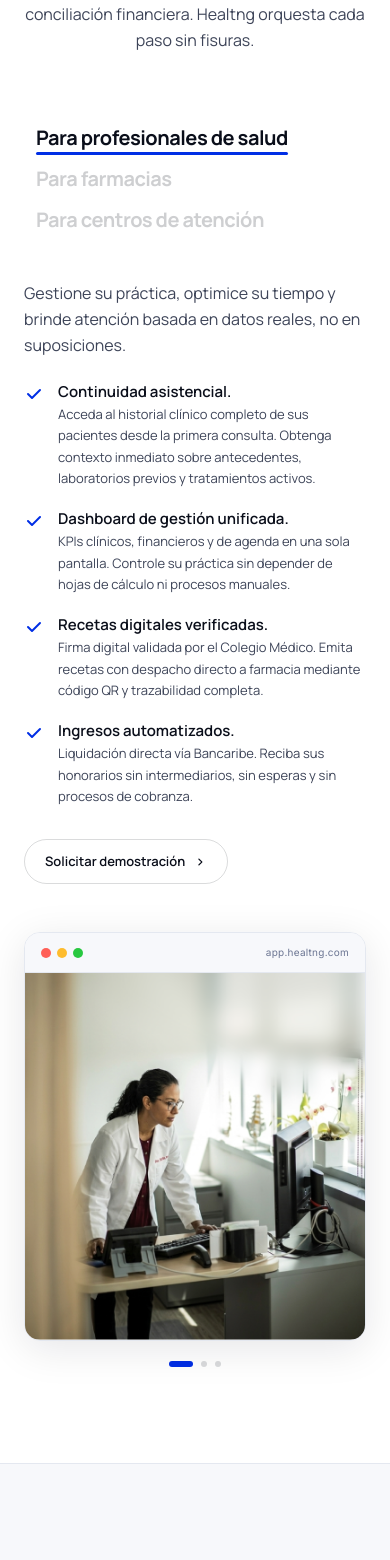
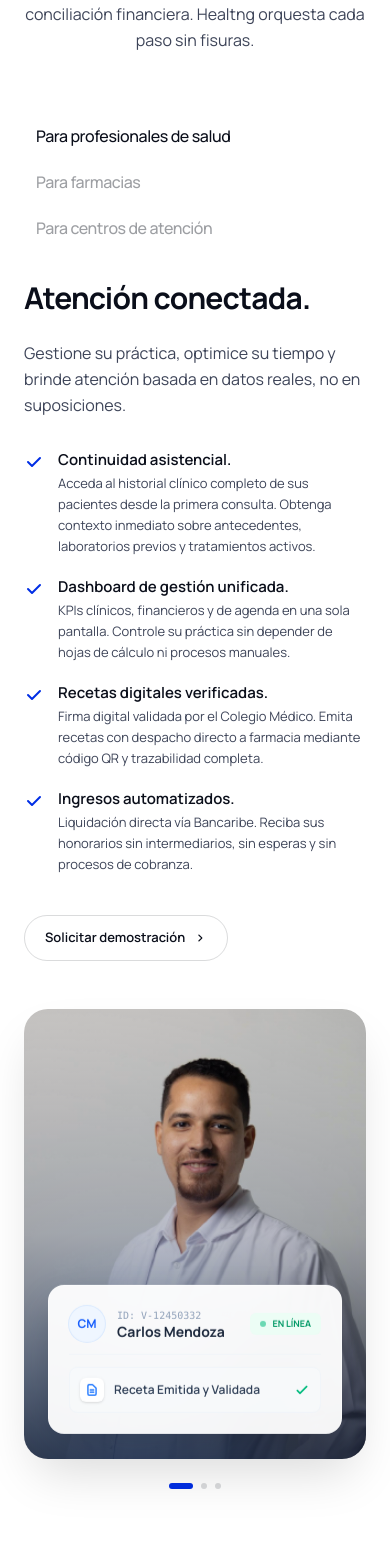
Before and after one commit to healtng-Tech/web, a React (Vite) app: page / in a window 390 px wide. Shown: the part 4308-5868 px from the top of the page. Built offline with nearby package versions, Linux system fonts and the light colour scheme.

Commit message:
Update FeaturesShowcase.jsx

```diff
--- a/src/components/landing/FeaturesShowcase.jsx
+++ b/src/components/landing/FeaturesShowcase.jsx
@@ -1,190 +1,179 @@
 import React, { memo, useState, useCallback } from 'react';
 import { useInView } from '../../hooks/useInView';
-import pantallasUrl from '../../assets/pantallas.png';
 
-// ─── Ilustración Órdenes ────────────────────────────────────────────────────
-function OrdersIllustration() {
-  return (
-    <svg viewBox="0 0 440 340" fill="none" xmlns="http://www.w3.org/2000/svg" className="w-full" aria-hidden="true">
-      <rect x="40" y="30" width="220" height="160" rx="16" fill="white" stroke="#E4E8F0" strokeWidth="1.5"/>
-      <rect x="40" y="30" width="220" height="44" rx="16" fill="#002EE5" fillOpacity="0.05"/>
-      <circle cx="68" cy="52" r="10" fill="#002EE5" fillOpacity="0.12"/>
-      <text x="86" y="48" fontSize="11" fill="#002EE5" fontWeight="700" fontFamily="Manrope,sans-serif">Amoxicilina · 500mg</text>
-      <text x="86" y="63" fontSize="9" fill="#6B7592" fontFamily="Manrope,sans-serif">Dosis: 500mg · Frecuencia: cada 8hrs</text>
-      <line x1="56" y1="86" x2="244" y2="86" stroke="#E4E8F0" strokeWidth="1"/>
-      <text x="56" y="104" fontSize="9" fill="#6B7592" fontFamily="Manrope,sans-serif">Dr. Jesus Ferrer · ESPECIALISTA</text>
-      <text x="56" y="120" fontSize="9" fill="#6B7592" fontFamily="Manrope,sans-serif">Emitida: 28/05/2026 · Válida hasta: 26/08/2026</text>
-      <rect x="56" y="132" width="120" height="18" rx="9" fill="#E6F9F4"/>
-      <text x="64" y="144" fontSize="8" fill="#00A878" fontWeight="700" fontFamily="Manrope,sans-serif">✓ Firma Digital Verificada</text>
-      <rect x="216" y="56" width="30" height="30" rx="6" fill="#002EE5" fillOpacity="0.07"/>
-      <rect x="220" y="60" width="8" height="8" rx="1.5" fill="#002EE5"/>
-      <rect x="230" y="60" width="8" height="8" rx="1.5" fill="#002EE5" fillOpacity="0.4"/>
-      <rect x="220" y="70" width="8" height="8" rx="1.5" fill="#002EE5" fillOpacity="0.4"/>
-      <rect x="230" y="70" width="8" height="8" rx="1.5" fill="#002EE5"/>
-      <path d="M150 198 L150 228" stroke="#002EE5" strokeWidth="1.5" strokeDasharray="4 3"/>
-      <polygon points="144,226 156,226 150,238" fill="#002EE5" fillOpacity="0.5"/>
-      <rect x="70" y="240" width="180" height="64" rx="14" fill="white" stroke="#E4E8F0" strokeWidth="1.5"/>
-      <circle cx="98" cy="272" r="16" fill="#E6F9F4"/>
-      <text x="94" y="277" fontSize="13" fill="#00A878" textAnchor="middle">✓</text>
-      <text x="120" y="265" fontSize="10" fill="#0A0E1A" fontWeight="700" fontFamily="Manrope,sans-serif">Farmacia Central</text>
-      <text x="120" y="280" fontSize="8.5" fill="#6B7592" fontFamily="Manrope,sans-serif">Dispensada · 28/05 · 10:32 AM</text>
-      <rect x="310" y="60" width="100" height="200" rx="14" fill="white" stroke="#E4E8F0" strokeWidth="1.5"/>
-      <text x="330" y="84" fontSize="8" fill="#6B7592" fontFamily="Manrope,sans-serif" fontWeight="700" letterSpacing="1">ESTADO</text>
-      {[
-        { y: 108, color: '#00A878', label: 'Emitida'     },
-        { y: 144, color: '#00A878', label: 'QR activo'   },
-        { y: 180, color: '#F59E0B', label: 'En farmacia' },
-        { y: 216, color: '#E4E8F0', label: 'Entregada'   },
-      ].map((s, i) => (
-        <g key={i}>
-          <circle cx="328" cy={s.y} r="6" fill={s.color}/>
-          {i < 3 && <line x1="328" y1={s.y + 6} x2="328" y2={s.y + 32} stroke="#E4E8F0" strokeWidth="1.5"/>}
-          <text x="342" y={s.y + 5} fontSize="9" fill="#3D4458" fontFamily="Manrope,sans-serif">{s.label}</text>
-        </g>
-      ))}
-    </svg>
-  );
-}
+// ─── Importación de fotografías ──────────────────────────────────────────────
+import profesionalImg from '../../assets/profesional.png';
+import farmaciaImg from '../../assets/Farmacia.png';
+import consultorioImg from '../../assets/consultorio.png';
 
-// ─── Ilustración Finanzas ────────────────────────────────────────────────────
-function FinanceIllustration() {
-  const bars = [55, 42, 68, 50, 80, 65, 92];
-  return (
-    <svg viewBox="0 0 440 340" fill="none" xmlns="http://www.w3.org/2000/svg" className="w-full" aria-hidden="true">
-      <rect x="30" y="20" width="380" height="300" rx="20" fill="white" stroke="#E4E8F0" strokeWidth="1.5"/>
-      <text x="54" y="54" fontSize="12" fill="#6B7592" fontFamily="Manrope,sans-serif">Conciliación del día</text>
-      <text x="54" y="80" fontSize="28" fill="#0A0E1A" fontWeight="800" fontFamily="Manrope,sans-serif">$12,840</text>
-      <rect x="54" y="90" width="80" height="20" rx="10" fill="#E6F9F4"/>
-      <text x="62" y="104" fontSize="8.5" fill="#00A878" fontWeight="700" fontFamily="Manrope,sans-serif">+14.2% vs ayer</text>
-      <rect x="310" y="40" width="78" height="26" rx="10" fill="#002EE5" fillOpacity="0.08"/>
-      <text x="322" y="57" fontSize="9.5" fill="#002EE5" fontWeight="700" fontFamily="Manrope,sans-serif">Bancaribe ✓</text>
-      {bars.map((h, i) => (
-        <rect key={i} x={54 + i * 50} y={260 - (h / 100) * 120} width={32} height={(h / 100) * 120}
-          rx="8" fill="#002EE5" fillOpacity={i === bars.length - 1 ? 0.9 : 0.12 + i * 0.08}/>
-      ))}
-      <line x1="54" y1="260" x2="406" y2="260" stroke="#E4E8F0" strokeWidth="1"/>
-      <polyline points="70,248 120,238 170,224 220,234 270,210 320,220 370,196"
-        stroke="#002EE5" strokeWidth="2.5" strokeLinecap="round" strokeLinejoin="round" fill="none" opacity="0.35"/>
-      <circle cx="370" cy="196" r="5" fill="#002EE5"/>
-      <circle cx="370" cy="196" r="9" fill="#002EE5" fillOpacity="0.15"/>
-    </svg>
-  );
-}
-
-// ─── Datos de roles ──────────────────────────────────────────────────────────
+// ─── Datos de roles (Con Micro-UIs en lugar de iconos simples) ───────────────
 const ROLES = [
   {
     id: 'medicos',
     tab: 'Para profesionales de salud',
     heading: 'Atención conectada.',
-    subhead:
-      'Gestione su práctica, optimice su tiempo y brinde atención basada en datos reales, no en suposiciones.',
-
+    subhead: 'Gestione su práctica, optimice su tiempo y brinde atención basada en datos reales, no en suposiciones.',
     bullets: [
-      {
-        title: 'Continuidad asistencial.',
-        desc: 'Acceda al historial clínico completo de sus pacientes desde la primera consulta. Obtenga contexto inmediato sobre antecedentes, laboratorios previos y tratamientos activos.'
-      },
-      {
-        title: 'Dashboard de gestión unificada.',
-        desc: 'KPIs clínicos, financieros y de agenda en una sola pantalla. Controle su práctica sin depender de hojas de cálculo ni procesos manuales.'
-      },
-      {
-        title: 'Recetas digitales verificadas.',
-        desc: 'Firma digital validada por el Colegio Médico. Emita recetas con despacho directo a farmacia mediante código QR y trazabilidad completa.'
-      },
-      {
-        title: 'Ingresos automatizados.',
-        desc: 'Liquidación directa vía Bancaribe. Reciba sus honorarios sin intermediarios, sin esperas y sin procesos de cobranza.'
-      }
+      { title: 'Continuidad asistencial.', desc: 'Acceda al historial clínico completo de sus pacientes desde la primera consulta. Obtenga contexto inmediato sobre antecedentes, laboratorios previos y tratamientos activos.' },
+      { title: 'Dashboard de gestión unificada.', desc: 'KPIs clínicos, financieros y de agenda en una sola pantalla. Controle su práctica sin depender de hojas de cálculo ni procesos manuales.' },
+      { title: 'Recetas digitales verificadas.', desc: 'Firma digital validada por el Colegio Médico. Emita recetas con despacho directo a farmacia mediante código QR y trazabilidad completa.' },
+      { title: 'Ingresos automatizados.', desc: 'Liquidación directa vía Bancaribe. Reciba sus honorarios sin intermediarios, sin esperas y sin procesos de cobranza.' }
     ],
-
-    visual: 'screenshot'
+    image: profesionalImg,
+    glowColor: 'bg-blue-500',
+    // MICRO-UI: Historial Clínico
+    customWidget: (
+      <div className="flex flex-col gap-3 w-full">
+        <div className="flex items-center justify-between pb-3 border-b border-slate-100/80">
+          <div className="flex items-center gap-3">
+            <div className="size-9 rounded-full bg-blue-50 flex items-center justify-center text-blue-600 font-bold text-xs ring-1 ring-blue-100">CM</div>
+            <div className="flex flex-col">
+              <span className="text-[10px] font-mono text-slate-400">ID: V-12450332</span>
+              <span className="text-[14px] font-bold text-slate-800 leading-none mt-0.5">Carlos Mendoza</span>
+            </div>
+          </div>
+          <div className="bg-emerald-50 text-emerald-600 text-[9px] font-bold px-2.5 py-1 rounded-md flex items-center gap-1.5">
+            <span className="size-1.5 rounded-full bg-emerald-500 animate-pulse"></span>
+            EN LÍNEA
+          </div>
+        </div>
+        <div className="flex items-center justify-between bg-slate-50/80 rounded-lg p-2.5 border border-slate-100">
+          <div className="flex items-center gap-2.5">
+            <div className="size-6 rounded-md bg-white shadow-sm flex items-center justify-center text-blue-500">
+              <svg className="size-3.5" fill="none" viewBox="0 0 24 24" stroke="currentColor" strokeWidth="2.5">
+                <path strokeLinecap="round" strokeLinejoin="round" d="M9 12h6m-6 4h6m2 5H7a2 2 0 01-2-2V5a2 2 0 012-2h5.586a1 1 0 01.707.293l5.414 5.414a1 1 0 01.293.707V19a2 2 0 01-2 2z" />
+              </svg>
+            </div>
+            <span className="text-[12px] font-semibold text-slate-700">Receta Emitida y Validada</span>
+          </div>
+          <svg className="size-4 text-emerald-500" fill="none" viewBox="0 0 24 24" stroke="currentColor" strokeWidth="2.5">
+            <path strokeLinecap="round" strokeLinejoin="round" d="M5 13l4 4L19 7" />
+          </svg>
+        </div>
+      </div>
+    )
   },
-
   {
     id: 'farmacias',
     tab: 'Para farmacias',
     heading: 'Orquestación de alto rendimiento.',
-    subhead:
-      'Optimice su inventario, automatice la logística y despache con precisión. Una infraestructura diseñada para proteger su rentabilidad y eliminar la fricción en mostrador.',
-
+    subhead: 'Optimice su inventario, automatice la logística y despache con precisión. Una infraestructura diseñada para proteger su rentabilidad y eliminar la fricción en mostrador.',
     bullets: [
-      {
-        title: 'Gestión de inventario de grado farmacéutico.',
-        desc: 'Control total sobre lotes y fechas de vencimiento. Gestione su abastecimiento directamente desde el Marketplace B2B conectado a proveedores aliados.'
-      },
-      {
-        title: 'Validación de recetas en segundos.',
-        desc: 'Escanee la receta digital, valide la identidad del paciente y verifique la prescripción en menos de 3 segundos.'
-      },
-      {
-        title: 'Stock predictivo y sin quiebres.',
-        desc: 'Cruce la demanda de prescripciones con el histórico de ventas para anticipar compras y evitar pérdidas por falta de inventario.'
-      },
-      {
-        title: 'Cobro embebido en el despacho.',
-        desc: 'Procese pagos C2P y B2P dentro del flujo de dispensación. La conciliación financiera ocurre automáticamente al cierre del día.'
-      }
+      { title: 'Gestión de inventario de grado farmacéutico.', desc: 'Control total sobre lotes y fechas de vencimiento. Gestione su abastecimiento directamente desde el Marketplace B2B conectado a proveedores aliados.' },
+      { title: 'Validación de recetas en segundos.', desc: 'Escanee la receta digital, valide la identidad del paciente y verifique la prescripción en menos de 3 segundos.' },
+      { title: 'Stock predictivo y sin quiebres.', desc: 'Cruce la demanda de prescripciones con el histórico de ventas para anticipar compras y evitar pérdidas por falta de inventario.' },
+      { title: 'Cobro embebido en el despacho.', desc: 'Procese pagos C2P y B2P dentro del flujo de dispensación. La conciliación financiera ocurre automáticamente al cierre del día.' }
     ],
-
-    visual: 'orders'
+    image: farmaciaImg,
+    glowColor: 'bg-emerald-500',
+    // MICRO-UI: Escáner y Stock
+    customWidget: (
+      <div className="flex flex-col gap-3 w-full">
+        <div className="flex items-start gap-3">
+          <div className="relative size-12 bg-slate-50 rounded-xl shadow-sm border border-slate-200 flex items-center justify-center shrink-0 overflow-hidden">
+            <div className="absolute top-0 left-0 right-0 h-[2px] bg-emerald-500 shadow-[0_0_8px_#10b981] animate-[scan_2s_ease-in-out_infinite]" />
+            <svg className="size-6 text-slate-400" fill="none" viewBox="0 0 24 24" stroke="currentColor" strokeWidth="1.5">
+              <path strokeLinecap="round" strokeLinejoin="round" d="M12 4v1m6 11h2m-6 0h-2v4m0-11v3m0 0h.01M12 12h4.01M16 20h4M4 12h4m12 0h.01M5 8h2a1 1 0 001-1V5a1 1 0 00-1-1H5a1 1 0 00-1 1v2a1 1 0 001 1zm14 0h2a1 1 0 001-1V5a1 1 0 00-1-1h-2a1 1 0 00-1 1v2a1 1 0 001 1zM5 20h2a1 1 0 001-1v-2a1 1 0 00-1-1H5a1 1 0 00-1 1v2a1 1 0 001 1z" />
+            </svg>
+          </div>
+          <div className="flex flex-col pt-0.5 w-full">
+            <div className="flex justify-between items-center mb-1">
+              <span className="text-[10px] font-bold tracking-widest text-emerald-600 uppercase">QR Detectado</span>
+              <span className="text-[10px] font-mono text-slate-400">0.3s</span>
+            </div>
+            <span className="text-[14px] font-bold text-slate-800 leading-tight">Amoxicilina 500mg</span>
+            <span className="text-[11px] text-slate-500 mt-0.5">Dosis: Cada 8hrs (Lote A89)</span>
+          </div>
+        </div>
+        <div className="flex flex-col gap-1.5 mt-1 pt-3 border-t border-slate-100">
+          <div className="flex justify-between items-center">
+            <span className="text-[10px] font-semibold text-slate-500 uppercase tracking-wider">Stock actual</span>
+            <span className="text-[11px] font-bold text-slate-700">142 Cajas</span>
+          </div>
+          <div className="w-full bg-slate-100 rounded-full h-1.5 overflow-hidden">
+            <div className="bg-emerald-500 h-full rounded-full w-[85%]"></div>
+          </div>
+        </div>
+      </div>
+    )
   },
-
   {
     id: 'clinicas',
     tab: 'Para centros de atención',
     heading: 'Infraestructura operativa.',
-    subhead:
-      'Gestione sus espacios, su personal y sus suministros en una sola plataforma. Un ecosistema que automatiza lo administrativo para que usted se enfoque en la salud.',
-
+    subhead: 'Gestione sus espacios, su personal y sus suministros en una sola plataforma. Un ecosistema que automatiza lo administrativo para que usted se enfoque en la salud.',
     bullets: [
-      {
-        title: 'Conciliación financiera automatizada.',
-        desc: 'Liquidación nocturna automática con soporte para C2P, B2P y Zelle bajo una sola capa de trazabilidad financiera.'
-      },
-      {
-        title: 'Control de operaciones y espacios.',
-        desc: 'Administre consultorios, ocupación y flujos de trabajo en tiempo real con visibilidad completa sobre la productividad del centro.'
-      },
-      {
-        title: 'Abastecimiento inteligente.',
-        desc: 'Conéctese directamente con proveedores aliados desde el Marketplace B2B y reduzca tiempos de compra, costos operativos y procesos manuales.'
-      },
-      {
-        title: 'Gestión integral de personal.',
-        desc: 'Administre nómina, turnos, roles y accesos desde un panel centralizado con estándares unificados de seguridad y auditoría.'
-      }
+      { title: 'Conciliación financiera automatizada.', desc: 'Liquidación nocturna automática con soporte para C2P, B2P y Zelle bajo una sola capa de trazabilidad financiera.' },
+      { title: 'Control de operaciones y espacios.', desc: 'Administre consultorios, ocupación y flujos de trabajo en tiempo real con visibilidad completa sobre la productividad del centro.' },
+      { title: 'Abastecimiento inteligente.', desc: 'Conéctese directamente con proveedores aliados desde el Marketplace B2B y reduzca tiempos de compra, costos operativos y procesos manuales.' },
+      { title: 'Gestión integral de personal.', desc: 'Administre nómina, turnos, roles y accesos desde un panel centralizado con estándares unificados de seguridad y auditoría.' }
     ],
-
-    visual: 'finance'
+    image: consultorioImg,
+    glowColor: 'bg-amber-500',
+    // MICRO-UI: Conciliación Financiera
+    customWidget: (
+      <div className="flex flex-col w-full">
+        <div className="flex justify-between items-start mb-2">
+          <div className="flex flex-col">
+            <span className="text-[10px] font-bold text-slate-400 uppercase tracking-widest mb-1">Cierre Nocturno</span>
+            <div className="flex items-center gap-2">
+              <span className="text-[26px] font-extrabold text-slate-900 leading-none">$12,840</span>
+              <span className="text-[10px] font-bold text-emerald-600 bg-emerald-50 px-1.5 py-0.5 rounded-md border border-emerald-100">+14%</span>
+            </div>
+          </div>
+          <div className="size-8 rounded-full bg-blue-50 border border-blue-100 flex items-center justify-center text-blue-600">
+            <svg className="size-4" fill="none" viewBox="0 0 24 24" stroke="currentColor" strokeWidth="2.5">
+              <path strokeLinecap="round" strokeLinejoin="round" d="M5 13l4 4L19 7" />
+            </svg>
+          </div>
+        </div>
+        <div className="flex justify-between items-center mt-1 mb-3">
+          <span className="text-[11px] font-semibold text-slate-600 flex items-center gap-1.5">
+            <span className="size-1.5 rounded-full bg-blue-500 animate-pulse"></span>
+            Liquidación Completada
+          </span>
+          <span className="text-[10px] font-mono text-slate-400">100% Auditado</span>
+        </div>
+        {/* Micro Gráfico de barras */}
+        <div className="flex items-end gap-1.5 h-10 mt-2">
+          {[40, 30, 60, 45, 75, 50, 100].map((h, i) => (
+            <div
+              key={i}
+              className={`flex-1 rounded-t-sm transition-all duration-500 ${i === 6 ? 'bg-blue-500 shadow-[0_0_8px_rgba(59,130,246,0.3)]' : 'bg-slate-100 hover:bg-slate-200'}`}
+              style={{ height: `${h}%` }}
+            ></div>
+          ))}
+        </div>
+      </div>
+    )
   }
 ];
-// ─── Panel visual derecho ────────────────────────────────────────────────────
+
+// ─── Panel visual Fotográfico ────────────────────────────────────────────────
 const VisualPanel = memo(function VisualPanel({ role }) {
-  if (role.visual === 'screenshot') {
-    return (
-      <div className="rounded-2xl overflow-hidden border border-border shadow-card-lg bg-white">
-        <div className="flex items-center gap-1.5 px-4 py-3 bg-surface border-b border-border">
-          <span className="size-2.5 rounded-full bg-[#FF5F57]" />
-          <span className="size-2.5 rounded-full bg-[#FEBC2E]" />
-          <span className="size-2.5 rounded-full bg-[#28C840]" />
-          <span className="ml-auto text-[10px] text-ink-tertiary tracking-wide font-inter">app.healtng.com</span>
-        </div>
-        <img src={pantallasUrl} alt="Dashboard de Healtng" className="w-full block" loading="lazy" decoding="async" draggable="false" />
+  return (
+    <div className="relative w-full h-[450px] lg:h-[550px] rounded-3xl overflow-hidden shadow-[0_24px_50px_-12px_rgba(0,0,0,0.15)] group">
+
+      {/* 1. Fotografía de fondo */}
+      <img
+        src={role.image}
+        alt={role.heading}
+        className="absolute inset-0 w-full h-full object-cover transition-transform duration-1000 group-hover:scale-105"
+        loading="lazy"
+        draggable="false"
+      />
+
+      {/* 2. Gradiente oscuro inferior para garantizar contraste */}
+      <div className="absolute inset-0 bg-gradient-to-t from-slate-900/95 via-slate-900/30 to-transparent opacity-90" />
+
+      {/* 3. Resplandor ambiente detrás de la tarjeta */}
+      <div className={`absolute bottom-0 left-4 w-48 h-48 ${role.glowColor} rounded-full mix-blend-screen filter blur-[80px] opacity-40`} />
+
+      {/* 4. Tarjeta Flotante (Micro-UI) */}
+      <div className="absolute bottom-6 left-6 right-6 sm:bottom-8 sm:left-8 sm:w-[340px] bg-white/95 backdrop-blur-xl border border-white/40 rounded-2xl p-5 shadow-[0_16px_40px_-8px_rgba(0,0,0,0.3)] animate-float">
+        {role.customWidget}
       </div>
-    );
-  }
-  if (role.visual === 'orders') {
-    return (
-      <div className="rounded-2xl overflow-hidden border border-border shadow-card-lg bg-[#F7F8FB] p-6">
-        <OrdersIllustration />
-      </div>
-    );
-  }
-  return (
-    <div className="rounded-2xl overflow-hidden border border-border shadow-card-lg bg-[#F7F8FB] p-6">
-      <FinanceIllustration />
+
     </div>
   );
 });
@@ -214,39 +203,42 @@ export const FeaturesShowcase = memo(function FeaturesShowcase() {
           </p>
         </div>
 
-        {/* Layout sticky */}
+        {/* Layout */}
         <div ref={bodyRef} className={['grid grid-cols-1 lg:grid-cols-2 gap-12 lg:gap-16 items-start transition-all duration-700 ease-out', bodyInView ? 'opacity-100 translate-y-0' : 'opacity-0 translate-y-8'].join(' ')}>
 
-          {/* Izquierda */}
           <div className="flex flex-col gap-0 lg:sticky lg:top-24">
 
-            {/* Tabs de rol — el corazón del dinamismo */}
-            <div className="flex flex-col gap-0 mb-10" role="tablist" aria-label="Seleccionar rol">
+            {/* Lista de navegación (Tabs) */}
+            <div className="flex flex-col gap-2 mb-8" role="tablist">
               {ROLES.map((role, i) => (
-                <button key={role.id} role="tab" aria-selected={i === activeIdx}
+                <button
+                  key={role.id}
+                  role="tab"
+                  aria-selected={i === activeIdx}
                   onClick={() => handleTab(i)}
                   className={[
                     'group text-left py-2 px-3 rounded-xl transition-all duration-200',
-                    'text-[20px] sm:text-[24px] md:text-[28px] font-bold leading-tight tracking-tight',
-                    i === activeIdx ? 'text-ink' : 'text-ink/20 hover:text-ink/40',
+                    'text-[16px] sm:text-[18px] md:text-[20px] font-medium leading-snug tracking-tight',
+                    i === activeIdx ? 'text-ink' : 'text-ink/40 hover:text-ink/70',
                   ].join(' ')}
                 >
-                  <span className="relative">
-                    {role.tab}
-                    {i === activeIdx && (
-                      <span className="absolute -bottom-1 left-0 right-0 h-[3px] bg-brand rounded-full" />
-                    )}
-                  </span>
-                  <span className={i === activeIdx ? 'text-ink' : 'text-ink/20'}></span>
+                  {role.tab}
                 </button>
               ))}
             </div>
 
-            {/* Contenido del tab */}
+            {/* Contenido del Tab Activo */}
             <div id={`panel-${active.id}`} role="tabpanel" key={active.id} className="flex flex-col gap-6">
-              <p className="text-[16px] text-ink-secondary leading-relaxed max-w-md">{active.subhead}</p>
 
-              <ul className="flex flex-col gap-5" role="list">
+              <h3 className="text-3xl font-bold text-ink leading-tight">
+                {active.heading}
+              </h3>
+
+              <p className="text-[16px] text-ink-secondary leading-relaxed max-w-md">
+                {active.subhead}
+              </p>
+
+              <ul className="flex flex-col gap-5 mt-2" role="list">
                 {active.bullets.map((b, i) => (
                   <li key={i} className="flex items-start gap-3.5">
                     <svg viewBox="0 0 20 20" fill="none" className="size-5 shrink-0 mt-0.5 text-brand" aria-hidden="true">
@@ -260,7 +252,7 @@ export const FeaturesShowcase = memo(function FeaturesShowcase() {
                 ))}
               </ul>
 
-              <a href="#piloto" className="inline-flex items-center gap-2 self-start mt-2 px-5 py-3 rounded-full border border-ink/15 text-ink text-[13px] font-semibold hover:bg-ink hover:text-white hover:border-ink transition-all duration-200">
+              <a href="#piloto" className="inline-flex items-center gap-2 self-start mt-4 px-5 py-3 rounded-full border border-ink/15 text-ink text-[13px] font-semibold hover:bg-ink hover:text-white hover:border-ink transition-all duration-200">
                 Solicitar demostración
                 <svg xmlns="http://www.w3.org/2000/svg" viewBox="0 0 16 16" fill="currentColor" className="size-3.5" aria-hidden="true">
                   <path fillRule="evenodd" d="M6.22 4.22a.75.75 0 0 1 1.06 0l3.25 3.25a.75.75 0 0 1 0 1.06l-3.25 3.25a.75.75 0 0 1-1.06-1.06L9.19 8 6.22 5.03a.75.75 0 0 1 0-1.06Z" clipRule="evenodd" />
@@ -269,12 +261,11 @@ export const FeaturesShowcase = memo(function FeaturesShowcase() {
             </div>
           </div>
 
-          {/* Derecha sticky */}
           <div className="lg:sticky lg:top-24">
             <div key={active.id} className="animate-[fadeSlideUp_0.4s_ease-out_both]">
               <VisualPanel role={active} />
             </div>
-            <div className="flex items-center justify-center gap-2 mt-5" aria-hidden="true">
+            <div className="flex items-center justify-center gap-2 mt-6" aria-hidden="true">
               {ROLES.map((_, i) => (
                 <button key={i} onClick={() => handleTab(i)}
                   className={['rounded-full transition-all duration-300', i === activeIdx ? 'w-6 h-1.5 bg-brand' : 'size-1.5 bg-ink/15 hover:bg-ink/30'].join(' ')} />
@@ -289,6 +280,20 @@ export const FeaturesShowcase = memo(function FeaturesShowcase() {
           from { opacity: 0; transform: translateY(12px); }
           to   { opacity: 1; transform: translateY(0); }
         }
+        @keyframes float {
+          0% { transform: translateY(0px); }
+          50% { transform: translateY(-8px); }
+          100% { transform: translateY(0px); }
+        }
+        @keyframes scan {
+          0%, 100% { transform: translateY(0); opacity: 0; }
+          10% { opacity: 1; }
+          50% { transform: translateY(44px); }
+          90% { opacity: 1; }
+        }
+        .animate-float {
+          animation: float 6s ease-in-out infinite;
+        }
       `}</style>
     </section>
   );
```
